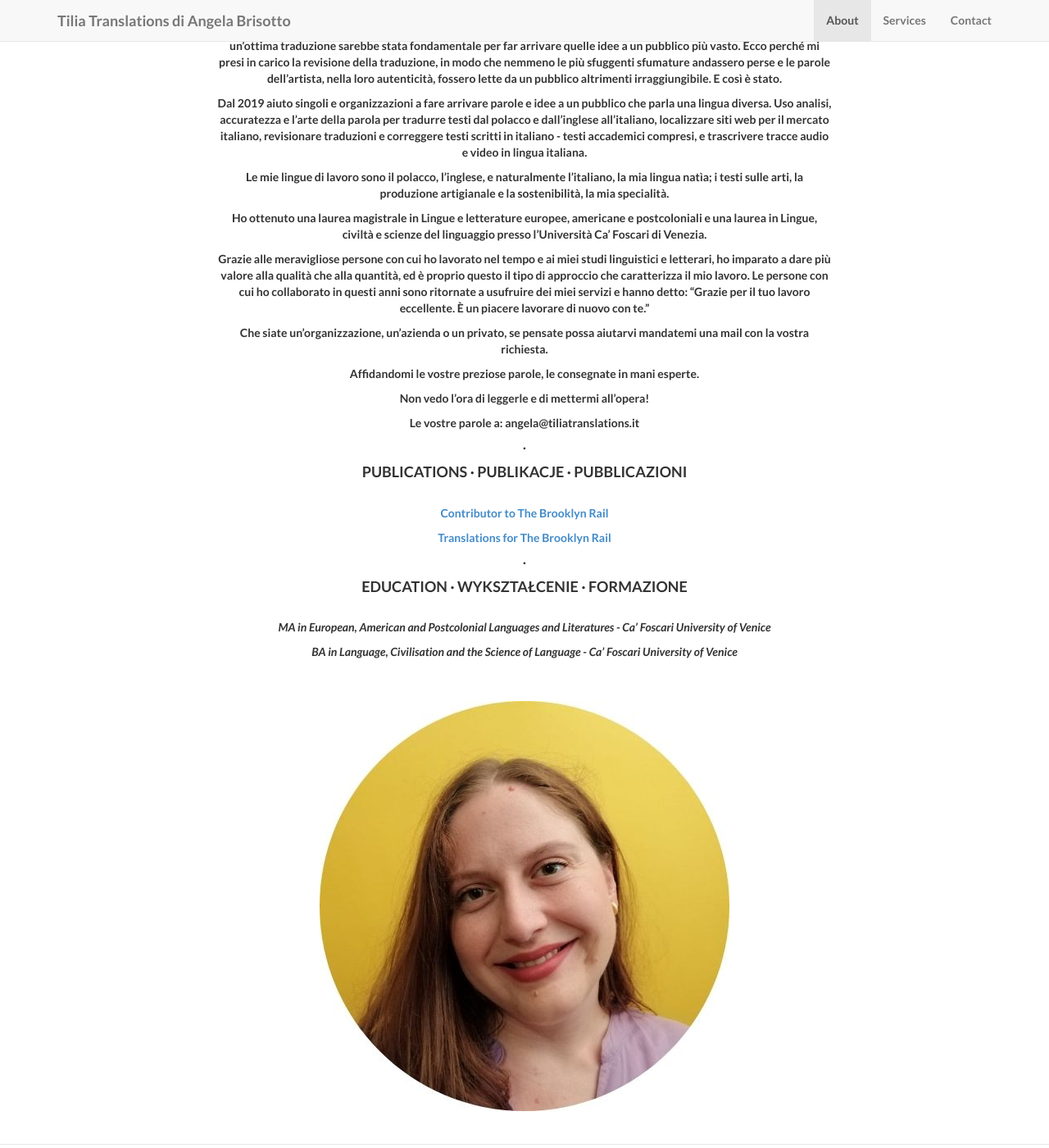
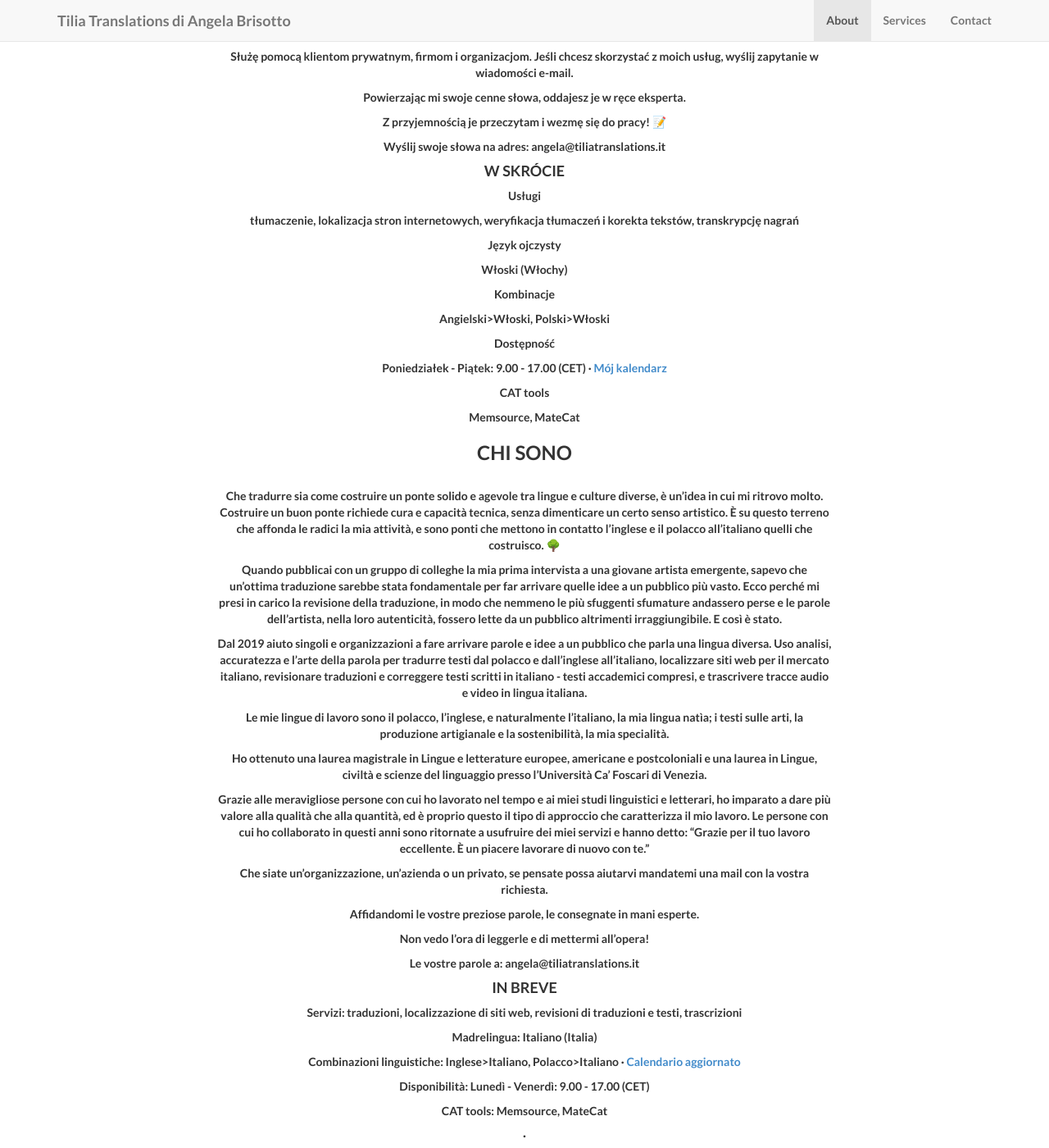
Before and after one commit to angelatiliatranslations/tiliatranslations.github.io, a Jekyll site: the page built from index.html, in a window 1280 px wide and 1400 px high, scrolled down 2410 px. Shown: the whole window at 82% size. Built offline with Jekyll 4.4.1, drawn with Linux system fonts in a browser that asks for light colours; some of the changed text lies outside the part shown.

Commit message:
Update about.html

```diff
--- a/_includes/about.html
+++ b/_includes/about.html
@@ -36,6 +36,50 @@
                     Send your words to: <span style="text-decoration:underline;">angela@tiliatranslations.it</span>
                 </p>
 
+  <h4>OVERVIEW</h4>
+
+
+  <tr>
+   <td><strong>Services</strong>
+</p>
+   </td>
+   <td>translation, website localisation, translation revision, proofreading, transcriptions
+</p>
+   </td>
+  </tr>
+  <tr>
+   <td><strong>Native language</strong>
+</p>
+   </td>
+   <td>Italian (Italy)
+</p>
+   </td>
+  </tr>
+  <tr>
+   <td><strong>Language pairs</strong>
+</p>
+   </td>
+   <td>English>Italian, Polish>Italian
+</p>
+   </td>
+  </tr>
+  <tr>
+   <td><strong>Availability</strong>
+</p>
+   </td>
+   <td>Monday - Friday: 9 AM - 5 PM (CET) · <a href="http://www.proz.com/translator/2997713">Current availability</a>
+</p>
+   </td>
+  </tr>
+  <tr>
+   <td><strong>CAT tools</strong>
+</p>
+   </td>
+   <td>Memsource, MateCat
+</p>
+   </td>
+  </tr>
+
 
 <h3>O MNIE</h3>
                 <br>
@@ -70,6 +114,49 @@
                     Wyślij swoje słowa na adres: angela@tiliatranslations.it
                 </p>
 
+<h4>W SKRÓCIE</h4>
+
+
+  <tr>
+   <td><strong>Usługi</strong>
+</p>
+   </td>
+   <td>tłumaczenie, lokalizacja stron internetowych, weryfikacja tłumaczeń i korekta tekstów, transkrypcję nagrań
+</p>
+   </td>
+  </tr>
+  <tr>
+   <td><strong>Język ojczysty</strong>
+</p>
+   </td>
+   <td>Włoski (Włochy)
+</p>
+   </td>
+  </tr>
+  <tr>
+   <td><strong>Kombinacje</strong>
+</p>
+   </td>
+   <td>Angielski>Włoski, Polski>Włoski
+</p>
+   </td>
+  </tr>
+  <tr>
+   <td><strong>Dostępność</strong>
+</p>
+   </td>
+   <td>Poniedziałek - Piątek: 9.00 - 17.00 (CET) · <a href="http://www.proz.com/translator/2997713">Mój kalendarz</a>
+</p>
+   </td>
+  </tr>
+  <tr>
+   <td><strong>CAT tools</strong>
+</p>
+   </td>
+   <td>Memsource, MateCat
+</p>
+   </td>
+  </tr>
 
 <h3>CHI SONO</h3>
                 <br>
@@ -103,6 +190,35 @@
                 <p>
                     Le vostre parole a: angela@tiliatranslations.it
                 </p>
+
+<h4>IN BREVE</h4>
+
+
+  <tr>
+   <td><strong>Servizi</strong>: traduzioni, localizzazione di siti web, revisioni di traduzioni e testi, trascrizioni
+</p>
+   </td>
+  </tr>
+  <tr>
+   <td><strong>Madrelingua</strong>: Italiano (Italia)
+</p>
+   </td>
+  </tr>
+  <tr>
+   <td><strong>Combinazioni linguistiche</strong>: Inglese>Italiano, Polacco>Italiano · <a href="http://www.proz.com/translator/2997713">Calendario aggiornato</a>
+</p>
+   </td>
+  </tr>
+  <tr>
+   <td><strong>Disponibilità</strong>: Lunedì - Venerdì: 9.00 - 17.00 (CET)
+</p>
+   </td>
+  </tr>
+  <tr>
+   <td><strong>CAT tools</strong>: Memsource, MateCat
+</p>
+   </td>
+  </tr>
 
                 ·
 
```
